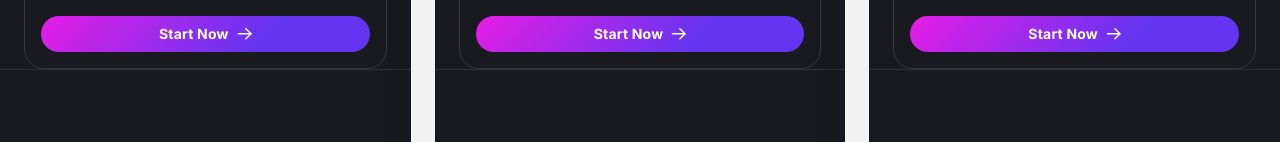
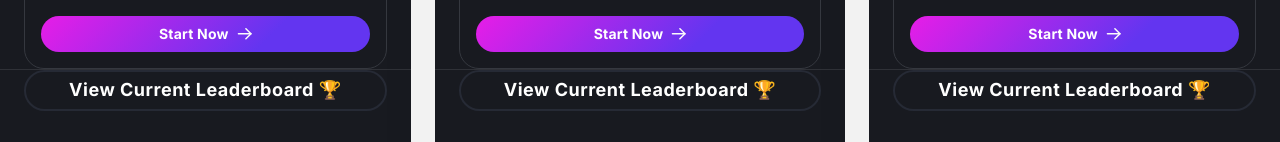
Before and after one commit to est-kim/radicalx, a React (Create React App) app: page / in a window 1280 px wide. Shown: the part 658-800 px from the top of the page. Built offline with nearby package versions, Linux system fonts and the light colour scheme.

Commit message:
VIew leaderboard component built

```diff
--- a/src/layouts/MainAppLayout/MissionsCard/MissionCard.js
+++ b/src/layouts/MainAppLayout/MissionsCard/MissionCard.js
@@ -15,7 +15,7 @@ import MissionCardImage from "./MissionCardImage/MissionCardImage";
 import MissionTag from "./MissionTag/MissionTag";
 import Timer from "./Timer/Timer";
 import styles from "./styles";
-
+import ViewLeaderboard from "./ViewLeaderboard/ViewLeaderboard";
 
 function MissionCard() {
   return (
@@ -44,9 +44,12 @@ function MissionCard() {
           </Grid>
         </CardContent>
         <Divider {...styles.dividerStyle} />
-        <CurrencyRow/>
-        <Timer/>
+        <CurrencyRow />
+        <Timer {...styles.timerStyle} />
         <Divider {...styles.dividerStyle} />
+        <ViewLeaderboard>
+          View Current Leaderboard 🏆
+        </ViewLeaderboard>
       </Card>
     </Grid>
   );
--- /dev/null
+++ b/src/layouts/MainAppLayout/MissionsCard/ViewLeaderboard/ViewLeaderboard.js
@@ -0,0 +1,14 @@
+import { Button, Grid } from "@mui/material";
+import styles from "./styles";
+
+function ViewLeaderboard(props) {
+  return (
+    <Grid {...styles.outerBoxStyle}>
+      <Button {...styles.viewLeaderboardStyle} {...props}>
+        {props.children}
+      </Button>
+    </Grid>
+  );
+}
+
+export default ViewLeaderboard;
--- /dev/null
+++ b/src/layouts/MainAppLayout/MissionsCard/ViewLeaderboard/styles.js
@@ -0,0 +1,32 @@
+const styles = {
+  outerBoxStyle: {
+    sx: {
+      padding: "0px 24px",
+    },
+  },
+  viewLeaderboardStyle: {
+    sx: {
+      display: "flex",
+      padding: "4px 12px",
+      justifyContent: "center",
+      alignItems: "center",
+      gap: "6px",
+      flex: "1 0 0",
+      alignSelf: "stretch",
+      borderRadius: "40px",
+      border: "2px solid #262A35",
+      background: "#181A20",
+      color: "#FFF",
+      textAlign: "center",
+      fontFamily: "Inter",
+      fontSize: "18px",
+      fontStyle: "normal",
+      fontWeight: "700",
+      lineHeight: "160%",
+      textTransform: "none",
+      width: "100%",
+    },
+  },
+};
+
+export default styles;
--- a/src/layouts/MainAppLayout/MissionsCard/styles.js
+++ b/src/layouts/MainAppLayout/MissionsCard/styles.js
@@ -36,6 +36,11 @@ const styles = {
       backgroundColor: "#35383F",
     },
   },
+  leaderboardStyle: {
+    sx: {
+      width: "100%",
+    },
+  },
   missionTagsStyle: {
     sx: {
       gap: "8px",
@@ -50,6 +55,11 @@ const styles = {
       },
     },
   },
+  timerStyle: {
+    sx: {
+      width: "100%",
+    },
+  },
 };
 
 export default styles;
```
